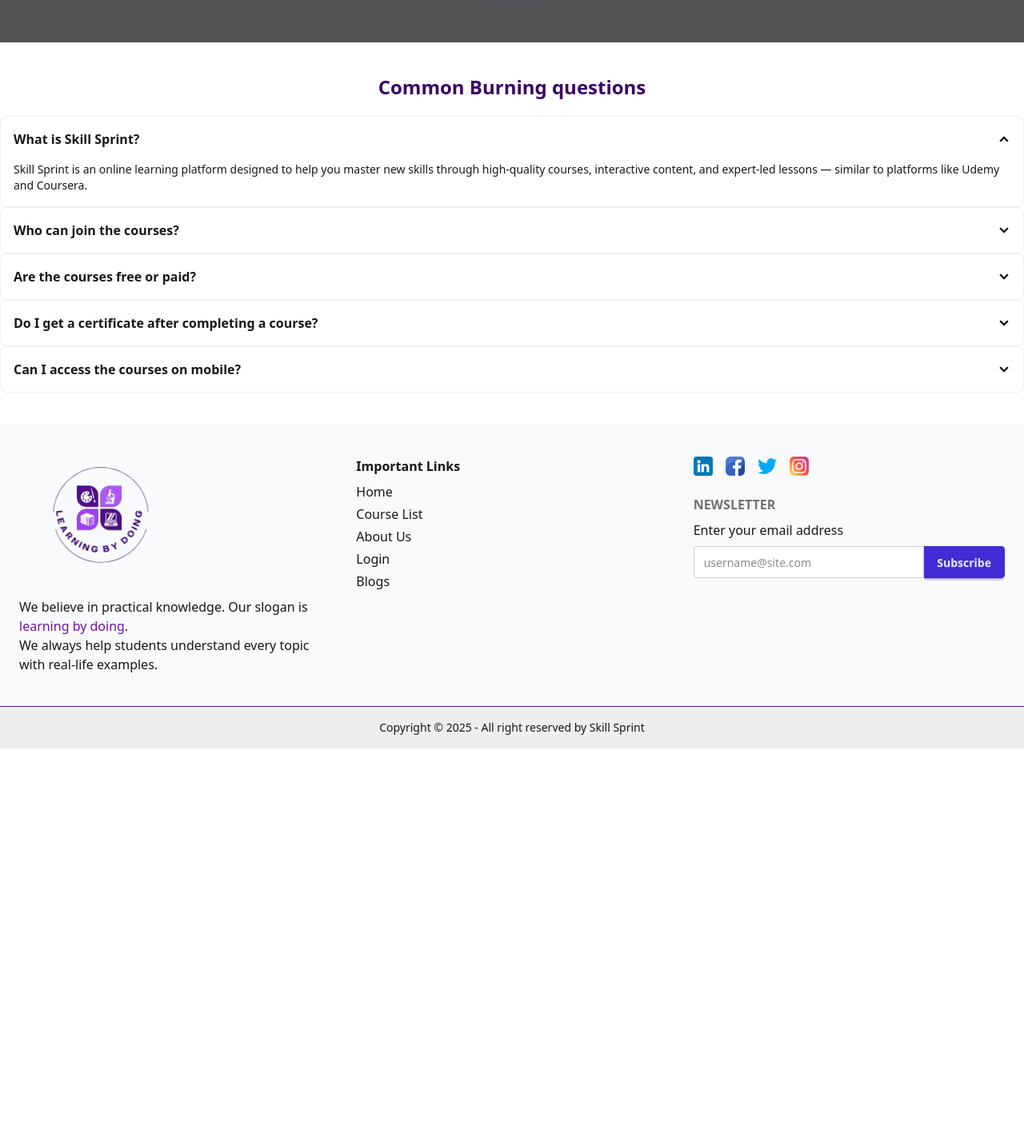
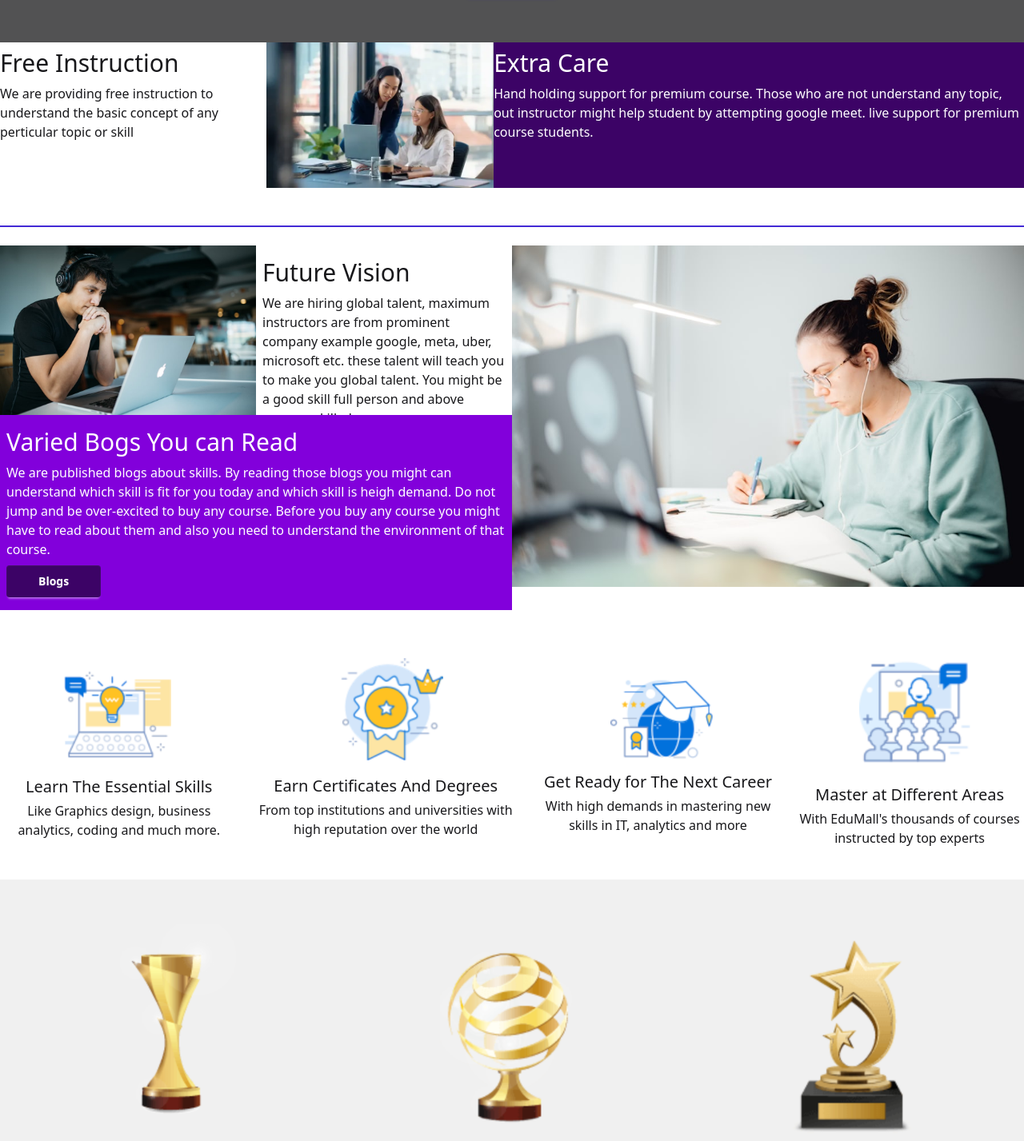
Before and after one commit to almamun528/LMS, a React (Vite) app in the folder SkillSprint-Client/: page /about in a window 1280 px wide. Shown: the part 355-1782 px from the top of the page at 80% size. Before the commit the page ends 1291 px from the top, so only its background shows below. Built offline with nearby package versions, Linux system fonts and the light colour scheme; no server answers; grey boxes are pictures that could not be loaded.

Commit message:
about us page done

```diff
--- a/SkillSprint-Client/src/component/About Us/AboutUs.jsx
+++ b/SkillSprint-Client/src/component/About Us/AboutUs.jsx
@@ -1,13 +1,20 @@
 import Footer from "../Footer/Footer";
 import Banner from "./Banner";
+import EduGuide from "./EduGuide";
 import FAQ from "./FAQ";
+import GridSection from "./GridSection";
+import Trophy from "./Trophy";
 
 function AboutUs() {
   return (
     <section>
-        <Banner/>
+      <Banner />
       {/* footer */}
-        <FAQ/>
+
+      <GridSection />
+      <EduGuide/>
+      <Trophy />
+      <FAQ />
       <footer>
         <Footer />
       </footer>
--- /dev/null
+++ b/SkillSprint-Client/src/component/About Us/EduGuide.jsx
@@ -0,0 +1,47 @@
+import React from "react";
+import { assets } from "../../assets/assets";
+
+const EduGuide = () => {
+  return (
+    <section>
+      <main className="flex items-center justify-between gap-4 my-10 flex-wrap md:flex-nowrap">
+        <div className="firstColumn text-center">
+          <img className="w-50 mx-auto" src={assets.laptopIcon} alt="" />
+          <h2 className="text-lg md:text-xl my-1">
+            Learn The Essential Skills
+          </h2>
+          <p>Like Graphics design, business analytics, coding and much more.</p>
+        </div>
+
+        <div className="secondColumn text-center">
+          <img className="w-50 mx-auto" src={assets.badgeIcon} alt="" />
+          <h2 className="text-lg md:text-xl my-1">
+            Earn Certificates And Degrees
+          </h2>
+          <p>
+            From top institutions and universities with high reputation over the
+            world
+          </p>
+        </div>
+
+        <div className="thirdColumn text-center">
+          <img className="w-50 mx-auto" src={assets.internetIcon} alt="" />
+          <h2 className="text-lg md:text-xl my-1">
+            Get Ready for The Next Career{" "}
+          </h2>
+          <p>
+            With high demands in mastering new skills in IT, analytics and more
+          </p>
+        </div>
+
+        <div className="fourthColumn text-center">
+          <img className="w-50 mx-auto" src={assets.studentIcon} alt="" />
+          <h2 className="text-lg md:text-xl my-1">Master at Different Areas</h2>
+          <p>With EduMall's thousands of courses instructed by top experts</p>
+        </div>
+      </main>
+    </section>
+  );
+};
+
+export default EduGuide;
--- /dev/null
+++ b/SkillSprint-Client/src/component/About Us/GridSection.jsx
@@ -0,0 +1,71 @@
+import React from "react";
+import { assets } from "../../assets/assets";
+import { Link } from "react-router-dom";
+
+const GridSection = () => {
+  return (
+    <section className="">
+      {/* top area */}
+      <div className="md:flex flex-wrap md:flex-nowrap">
+        <div className="first-column p-2 md:p-0">
+          <h2 className="text-xl md:text-3xl py-2">Free Instruction</h2>
+          <p>
+            We are providing free instruction to understand the basic concept of
+            any perticular topic or skill
+          </p>
+        </div>
+        <div className="secondColumn">
+          <img src={assets.aboutUsImg_1} alt="" />
+        </div>
+        <div className="thirdColumn bg-purple-950 text-white p-2 md:p-0">
+          <h2 className="text-xl md:text-3xl py-2">Extra Care</h2>
+          <p>
+            Hand holding support for premium course. Those who are not
+            understand any topic, out instructor might help student by
+            attempting google meet. live support for premium course students.
+          </p>
+        </div>
+      </div>
+
+      {/* bottom line */}
+      <br />
+
+      <div className="divider divider-primary"></div>
+      <div className="grid grid-cols-1 md:grid-cols-12">
+        <div className="firstColumn md:col-span-3">
+          <img src={assets.aboutUsImg_2} alt="" />
+        </div>
+        <div className="secondColumn p-2  md:col-span-3">
+          <h2 className="text-xl md:text-3xl py-2">Future Vision</h2>
+          <p>
+            We are hiring global talent, maximum instructors are from prominent
+            company example google, meta, uber, microsoft etc. these talent will
+            teach you to make you global talent. You might be a good skill full
+            person and above average skilled person.
+          </p>
+        </div>
+        <div className="thirdColumn md:col-span-6">
+          <img src={assets.aboutUsImg_3} alt="" />
+        </div>
+        <div className="md:-mt-[215px] bottomContent text-white bg-purple-700 p-2 md:col-span-6 md:row-start-3">
+          <h2 className="text-xl md:text-3xl py-2">Varied Bogs You can Read</h2>
+          <p>
+            We are published blogs about skills. By reading those blogs you
+            might can understand which skill is fit for you today and which
+            skill is heigh demand. Do not jump and be over-excited to buy any
+            course. Before you buy any course you might have to read about them
+            and also you need to understand the environment of that course.
+          </p>
+          <Link
+            to="/blog"
+            className="btn bg-purple-950 outline-none border-none px-10 py-5 text-white my-2"
+          >
+            Blogs
+          </Link>
+        </div>
+      </div>
+    </section>
+  );
+};
+
+export default GridSection;
--- /dev/null
+++ b/SkillSprint-Client/src/component/About Us/Trophy.jsx
@@ -0,0 +1,34 @@
+import React from "react";
+import { assets } from "../../assets/assets";
+
+const Trophy = () => {
+  return (
+    <section className="bg-[#F0F0F0] py-4 my-10">
+      <main className="flex justify-around my-10">
+        <div>
+          <img className="md:w-52 w-20  mx-auto" src={assets.trophy_1} alt="" />
+          <h2 className="text-center font-bold my-1 text-[12px] md:text-2xl">
+            Editors Choice
+          </h2>
+          <p className="text-center">2010-2016</p>
+        </div>
+        <div>
+          <img className="md:w-52 w-20 mx-auto" src={assets.trophy_2} alt="" />
+          <h2 className="text-center font-bold my-1 text-xl text-[12px] md:text-2xl">
+            Best Trainer
+          </h2>
+          <p className="text-center">2010-2016</p>
+        </div>
+        <div>
+          <img className="md:w-52 w-20 mx-auto" src={assets.trophy_3} alt="" />
+          <h2 className="text-center font-bold my-1 text-xl text-[12px] md:text-2xl">
+            Best Performance
+          </h2>
+          <p className="text-center">2010-2025</p>
+        </div>
+      </main>
+    </section>
+  );
+};
+
+export default Trophy;
```
